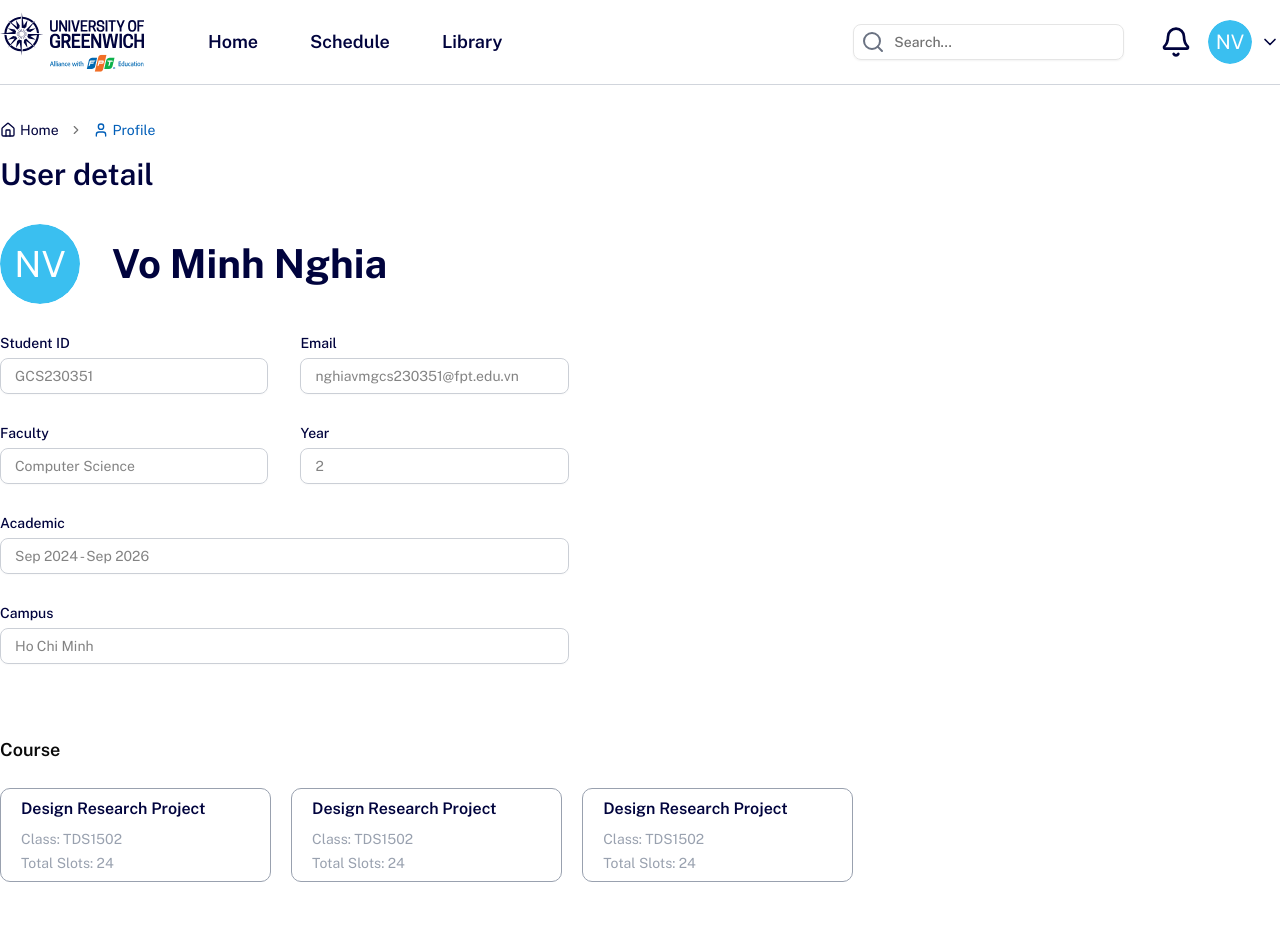
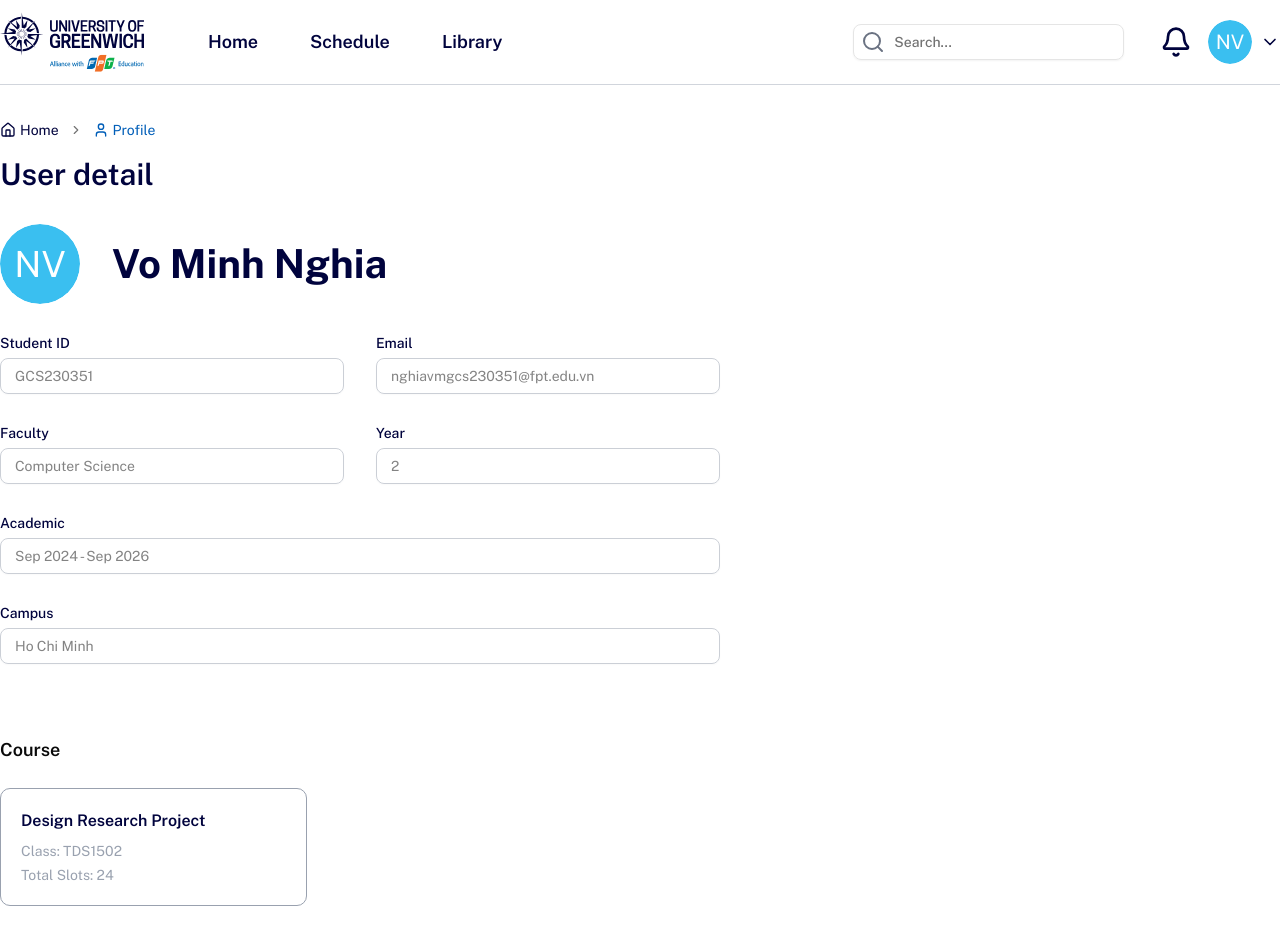
Before and after one commit to Horus031/FGW-Frontend, a React (Vite) app: page /profile in a window 1280 px wide. Shown: the top 952 px of the page. Built offline with nearby package versions, Linux system fonts and the light colour scheme.

Commit message:
style: Split components of Profile Page

```diff
--- /dev/null
+++ b/src/components/CourseCard.tsx
@@ -0,0 +1,29 @@
+import ProgressCircle from "./ProgressCircle";
+
+type CourseCardProps = {
+    percent?: number;
+}
+
+const CourseCard = (props: CourseCardProps) => {
+    const { percent } = props;
+
+  return (
+    <div className="border-1 border-gray-400 p-5 rounded-lg w-full">
+      <div className="flex items-center justify-between gap-3">
+        <div className="flex flex-col gap-2">
+          <span className="text-base font-semibold text-primary text-nowrap">
+            Design Research Project
+          </span>
+          <div className="text-gray-400 text-sm flex flex-col gap-1">
+            <span>Class: TDS1502</span>
+            <span>Total Slots: 24</span>
+          </div>
+        </div>
+
+        {percent && <ProgressCircle/>}
+      </div>
+    </div>
+  );
+};
+
+export default CourseCard;
--- /dev/null
+++ b/src/components/ProfilePage/ProfileCard.tsx
@@ -0,0 +1,110 @@
+import { Avatar, AvatarFallback, AvatarImage } from "../ui/avatar";
+import { Label } from "../ui/label";
+import { Input } from "../ui/input";
+import CourseCard from "../CourseCard";
+
+
+
+const ProfileCard = () => {
+
+  return (
+    <div className="flex flex-col gap-18 w-9/12">
+      <div className="flex flex-col gap-8 w-9/12">
+        <div className="flex items-center gap-8">
+          <Avatar className="size-20">
+            <AvatarImage src="." />
+            <AvatarFallback className="text-4xl bg-bright text-white">
+              NV
+            </AvatarFallback>
+          </Avatar>
+
+          <span className="text-[40px] font-bold text-primary">
+            Vo Minh Nghia
+          </span>
+        </div>
+
+        <div className="grid grid-cols-2 gap-8">
+          <div className="space-y-1">
+            <Label htmlFor="studentId" className="mb-2">
+              Student ID
+            </Label>
+            <Input
+              className="py-2.5 border-gray-400"
+              disabled
+              id="studentId"
+              value="GCS230351"
+            />
+          </div>
+          <div className="space-y-1">
+            <Label htmlFor="email" className="mb-2">
+              Email
+            </Label>
+            <Input
+              className="py-2.5 border-gray-400"
+              disabled
+              id="email"
+              value="nghiavmgcs230351@fpt.edu.vn"
+            />
+          </div>
+          <div className="space-y-1">
+            <Label htmlFor="faculty" className="mb-2">
+              Faculty
+            </Label>
+            <Input
+              className="py-2.5 border-gray-400"
+              disabled
+              id="faculty"
+              value="Computer Science"
+            />
+          </div>
+          <div className="space-y-1">
+            <Label htmlFor="year" className="mb-2">
+              Year
+            </Label>
+            <Input
+              className="py-2.5 border-gray-400"
+              disabled
+              id="year"
+              value="2"
+            />
+          </div>
+        </div>
+
+        <div className="flex flex-col gap-8">
+          <div className="space-y-1">
+            <Label htmlFor="academic" className="mb-2">
+              Academic
+            </Label>
+            <Input
+              className="py-2.5 border-gray-400"
+              disabled
+              id="academic"
+              value="Sep 2024 - Sep 2026"
+            />
+          </div>
+          <div className="space-y-1">
+            <Label htmlFor="campus" className="mb-2">
+              Campus
+            </Label>
+            <Input
+              className="py-2.5 border-gray-400"
+              disabled
+              id="campus"
+              value="Ho Chi Minh"
+            />
+          </div>
+        </div>
+      </div>
+
+      <div className="flex flex-col gap-6">
+        <h2 className="text-lg font-semibold">Course</h2>
+
+        <div className="grid grid-cols-3 gap-5">
+          <CourseCard/>
+        </div>
+      </div>
+    </div>
+  );
+};
+
+export default ProfileCard;
--- /dev/null
+++ b/src/components/ProgressCircle.tsx
@@ -0,0 +1,40 @@
+const ProgressCircle = () => {
+  return (
+    <div>
+      <div className="relative size-23">
+        <svg
+          className="size-full -rotate-90"
+          viewBox="0 0 36 36"
+          xmlns="http://www.w3.org/2000/svg"
+        >
+          <circle
+            cx={18}
+            cy={18}
+            r={16}
+            fill="none"
+            className="stroke-current text-gray-200 dark:text-neutral-700"
+            strokeWidth={4}
+          />
+          <circle
+            cx={18}
+            cy={18}
+            r={16}
+            fill="none"
+            className="stroke-current text-approve"
+            strokeWidth={4}
+            strokeDasharray={100}
+            strokeDashoffset={75}
+            strokeLinecap="round"
+          />
+        </svg>
+        <div className="absolute text-center top-1/2 start-1/2 transform -translate-y-1/2 -translate-x-1/2">
+          <span className="text-center text-sm font-medium text-gray-400">
+            Absent <br /> 5%
+          </span>
+        </div>
+      </div>
+    </div>
+  );
+}
+
+export default ProgressCircle
--- a/src/pages/HomeTemplate/ProfilePage/index.tsx
+++ b/src/pages/HomeTemplate/ProfilePage/index.tsx
@@ -1,12 +1,11 @@
-import { Avatar, AvatarFallback, AvatarImage } from "@/components/ui/avatar";
+// import ProgressCircle from "@/components/ProgressCircle";
+import ProfileCard from "@/components/ProfilePage/ProfileCard";
 import {
   Breadcrumb,
   BreadcrumbItem,
   BreadcrumbList,
   BreadcrumbSeparator,
 } from "@/components/ui/breadcrumb";
-import { Input } from "@/components/ui/input";
-import { Label } from "@/components/ui/label";
 import { Home, User } from "lucide-react";
 
 const ProfilePage = () => {
@@ -34,122 +33,7 @@ const ProfilePage = () => {
         </div>
       </div>
 
-      <div className="flex flex-col gap-18 w-8/12">
-        <div className="flex flex-col gap-8 w-8/12">
-          <div className="flex items-center gap-8">
-            <Avatar className="size-20">
-              <AvatarImage src="." />
-              <AvatarFallback className="text-4xl bg-bright text-white">
-                NV
-              </AvatarFallback>
-            </Avatar>
-
-            <span className="text-[40px] font-bold text-primary">
-              Vo Minh Nghia
-            </span>
-          </div>
-
-          <div className="grid grid-cols-2 gap-8">
-            <div className="space-y-1">
-              <Label htmlFor="studentId" className="mb-2">
-                Student ID
-              </Label>
-              <Input
-                className="py-2.5 border-gray-400"
-                disabled
-                id="studentId"
-                value="GCS230351"
-              />
-            </div>
-            <div className="space-y-1">
-              <Label htmlFor="email" className="mb-2">
-                Email
-              </Label>
-              <Input
-                className="py-2.5 border-gray-400"
-                disabled
-                id="email"
-                value="nghiavmgcs230351@fpt.edu.vn"
-              />
-            </div>
-            <div className="space-y-1">
-              <Label htmlFor="faculty" className="mb-2">
-                Faculty
-              </Label>
-              <Input
-                className="py-2.5 border-gray-400"
-                disabled
-                id="faculty"
-                value="Computer Science"
-              />
-            </div>
-            <div className="space-y-1">
-              <Label htmlFor="year" className="mb-2">
-                Year
-              </Label>
-              <Input
-                className="py-2.5 border-gray-400"
-                disabled
-                id="year"
-                value="2"
-              />
-            </div>
-          </div>
-
-          <div className="flex flex-col gap-8">
-            <div className="space-y-1">
-              <Label htmlFor="academic" className="mb-2">
-                Academic
-              </Label>
-              <Input
-                className="py-2.5 border-gray-400"
-                disabled
-                id="academic"
-                value="Sep 2024 - Sep 2026"
-              />
-            </div>
-            <div className="space-y-1">
-              <Label htmlFor="campus" className="mb-2">
-                Campus
-              </Label>
-              <Input
-                className="py-2.5 border-gray-400"
-                disabled
-                id="campus"
-                value="Ho Chi Minh"
-              />
-            </div>
-          </div>
-        </div>
-
-        <div className="flex flex-col gap-6">
-          <h2 className="text-lg font-semibold">Course</h2>
-
-          <div className="grid grid-cols-3 gap-5">
-            <div className="flex flex-col gap-2 border-1 border-gray-400 px-5 py-2 rounded-lg">
-                <span className="text-base font-semibold text-primary">Design Research Project</span>
-                <div className="text-gray-400 text-sm flex flex-col gap-1">
-                    <span>Class: TDS1502</span>
-                    <span>Total Slots: 24</span>
-                </div>
-            </div>
-            <div className="flex flex-col gap-2 border-1 border-gray-400 px-5 py-2 rounded-lg">
-                <span className="text-base font-semibold text-primary">Design Research Project</span>
-                <div className="text-gray-400 text-sm flex flex-col gap-1">
-                    <span>Class: TDS1502</span>
-                    <span>Total Slots: 24</span>
-                </div>
-            </div>
-            <div className="flex flex-col gap-2 border-1 border-gray-400 px-5 py-2 rounded-lg">
-                <span className="text-base font-semibold text-primary">Design Research Project</span>
-                <div className="text-gray-400 text-sm flex flex-col gap-1">
-                    <span>Class: TDS1502</span>
-                    <span>Total Slots: 24</span>
-                </div>
-            </div>
-          </div>
-        </div>
-      </div>
+      <ProfileCard/>
     </div>
   );
 };
--- a/src/style.css
+++ b/src/style.css
@@ -15,7 +15,7 @@
   /* Accessibility Colors */
   --color-danger: #ff5454;
   --color-approve: #25c16c;
-  --color-pending: #ffc821;
+  --color-pending: #25C16C;
 
   --radius-sm: calc(var(--radius) - 4px);
   --radius-md: calc(var(--radius) - 2px);
```
